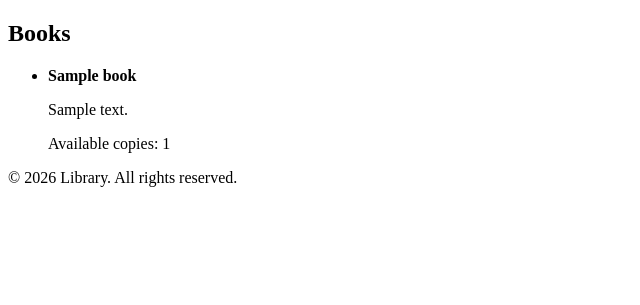
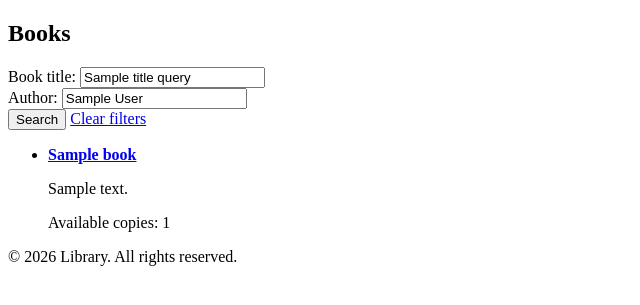
Before and after one commit to delilah07/Sprint-13.-Django-View-Templates, a Django app: template library/book/templates/book/book_list.html in a window 1280 px wide. Shown: the part 98-403 px from the top of the page, without its empty margins (0-640 px from the left). Run offline with Django 4.2, Linux system fonts and the light colour scheme; the template is opened without the code that fills it: most values are stand-ins (such as "Sample title", 1, 10 or a date in 2020).

Commit message:
add books, book details and book filter

```diff
--- a/library/book/templates/book/book_list.html
+++ b/library/book/templates/book/book_list.html
@@ -1,13 +1,48 @@
+
 {% extends "base.html" %}
+
 {% block title %}Books | Library{% endblock %}
+
 {% block content %}
 <h2>Books</h2>
+
+<form method="get" action="{% url 'book_list' %}">
+    <div>
+        <label for="title">Book title:</label>
+        <input
+            type="text"
+            id="title"
+            name="title"
+            value="{{ title_query }}"
+            placeholder="Search by title"
+        >
+    </div>
+
+    <div>
+        <label for="author">Author:</label>
+        <input
+            type="text"
+            id="author"
+            name="author"
+            value="{{ author_query }}"
+            placeholder="Search by author"
+        >
+    </div>
+
+    <button type="submit">Search</button>
+    <a href="{% url 'book_list' %}">Clear filters</a>
+</form>
+
 
 {% if books %}
     <ul>
         {% for book in books %}
             <li>
-      <strong>{{ book.name }}</strong>
+                <strong>
+                    <a href="{% url 'book_detail' book.id %}">
+                        {{ book.name }}
+                    </a>
+                </strong>
                 <p>{{ book.description }}</p>
                 <p>Available copies: {{ book.count }}</p>
             </li>
@@ -15,4 +50,6 @@
     </ul>
 {% else %}
     <p>No books found.</p>
-{% endif %} {% endblock %}
+{% endif %}
+
+{% endblock %}
--- a/library/book/urls.py
+++ b/library/book/urls.py
@@ -3,4 +3,5 @@ from . import views
 
 urlpatterns = [
      path('', views.book_list, name='book_list'),
+     path('<int:book_id>/', views.book_detail, name='book_detail'),
 ]
```
Also changed, not shown: library/book/templates/book/book_detail.html (added, +24 -0 lines), library/book/views.py (+30 -3 lines). Lines whose indentation alone changed are shown as unchanged.
